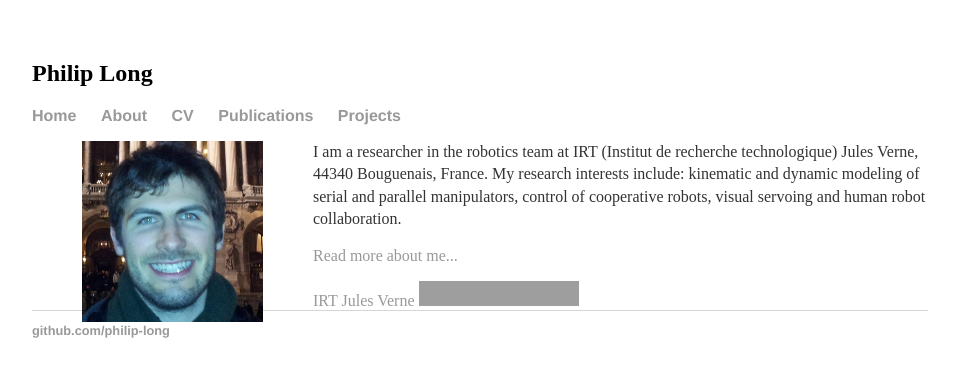
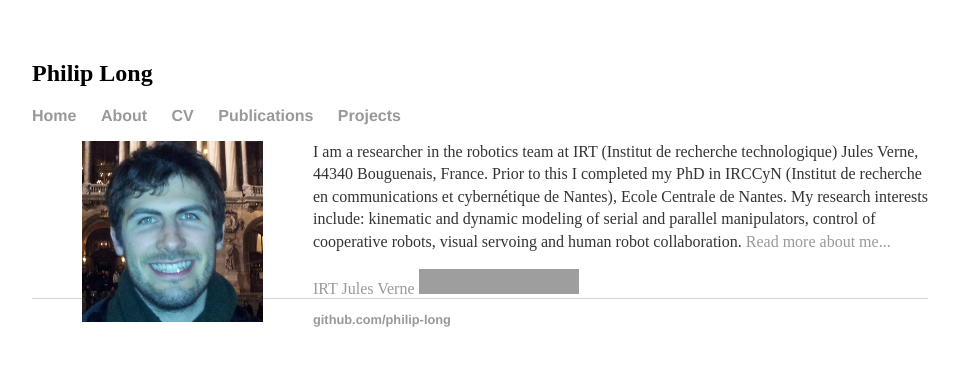
Before and after one commit to philip-long/philip-long.github.io, a Jekyll site: the page built from index.html, in a window 1280 px wide, cut to the strip 0-377 px from the top of the page. Shown: the whole strip, without its empty margins (160-1119 px from the left). Built offline with Jekyll 4.4.1, drawn with Linux system fonts in a browser that asks for light colours; grey boxes are pictures that could not be loaded.

Commit message:
update to description

```diff
--- a/index.html
+++ b/index.html
@@ -7,15 +7,12 @@
 
 <p>
 <img src="./images/Philip_Long2.png.jpeg" alt="my_photo" hspace="50" style="float: left;" />
-I am a researcher in the robotics team at IRT (Institut de recherche technologique) Jules Verne, 44340 Bouguenais, France.
-       My research interests include: kinematic and dynamic modeling of serial and parallel manipulators, control of cooperative robots, visual servoing and human robot collaboration.
-</p>
+I am a researcher in the robotics team at IRT (Institut de recherche technologique) Jules Verne, 44340 Bouguenais, France. Prior to this I completed my PhD in IRCCyN (Institut de recherche en communications et cybernétique de Nantes), Ecole Centrale de Nantes. My research interests include: kinematic and dynamic modeling of serial and parallel manipulators, control of cooperative robots, visual servoing and human robot collaboration.  <a href="/about">Read more about me...</a></p>
 
 
 
 
-
-        <a href="/about">Read more about me...</a></p>
+   <p> </p>
 
     <a href="http://www.irt-jules-verne.fr"> IRT Jules Verne </a>
 
```
